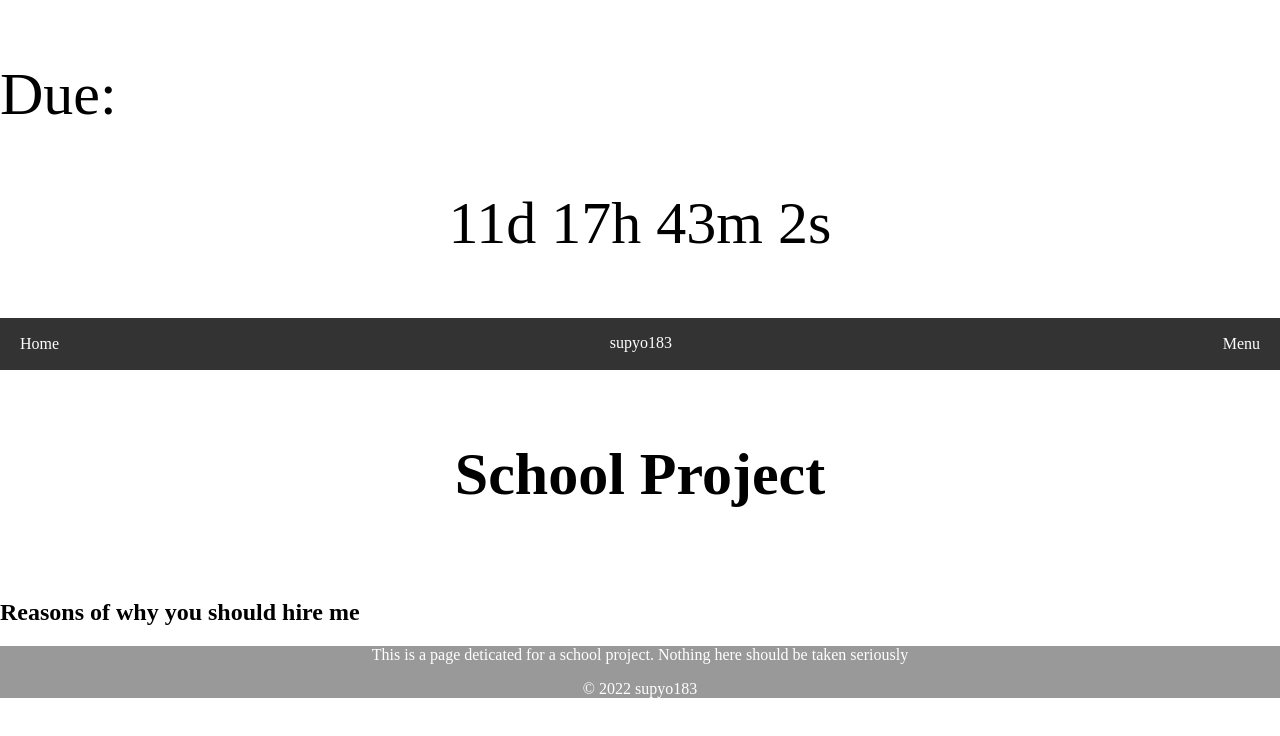
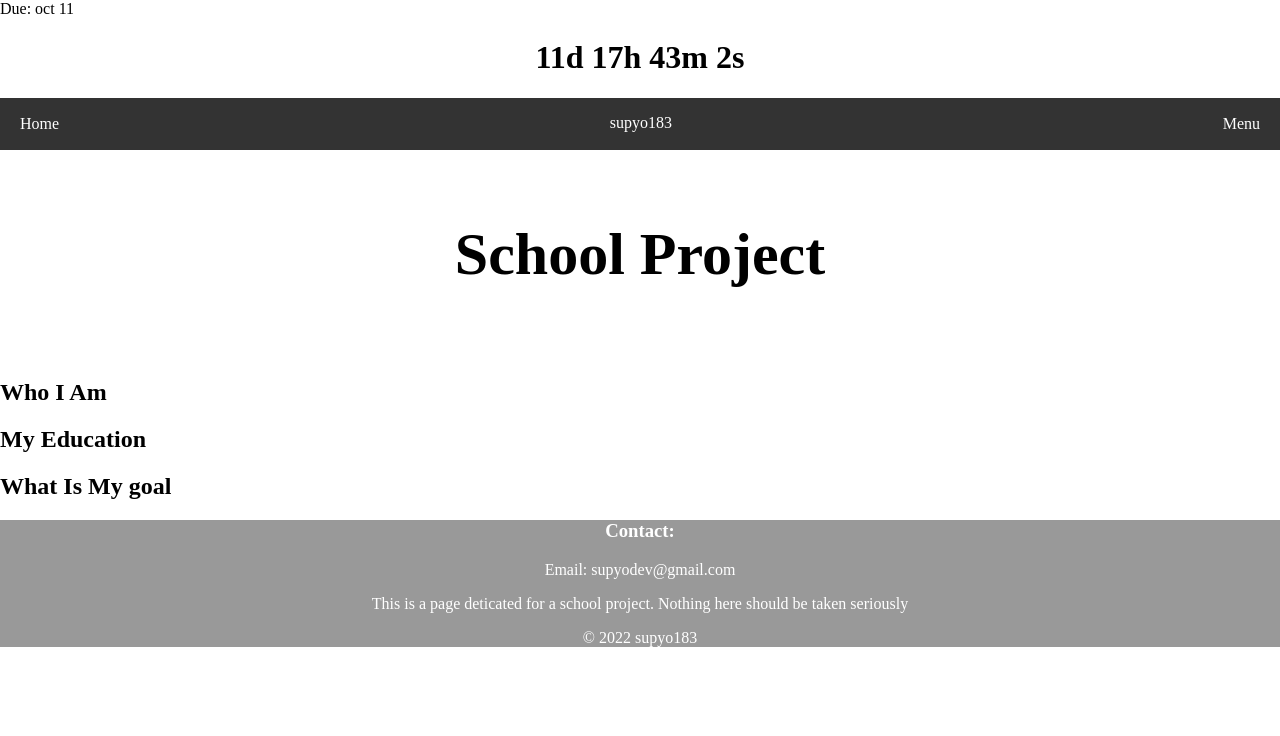
Before and after one commit to supyo183/Home, a plain HTML site: page school-project.html in a window 1280 px wide. Drawn offline with Linux system fonts and the light colour scheme.

Commit message:
updated files
there were some minor changes

```diff
--- a/school-project.html
+++ b/school-project.html
@@ -12,20 +12,31 @@
   </head>
   <body onload="typeWriter()"></body>
   <body>
-    <p style="text-align: cetner; font-size: 60px;">Due:</p>
-    <p style="text-align: center; font-size:60px;" id="timer"></p>
+    Due: oct 11<h1 style="text-align: center;" id="timer"></h1>
     <nav id="navbar"><a href="index.html">Home</a><span style="cursor:pointer;text-align: left;" onclick="openNav()">Menu</span><p>supyo183</p></nav>
     <header>
       <h1 id="header"></h1>
     </header>
     <div class="sect-1">
+      <h2>Who I Am</h2>
     </div>
     <div class="sect-2">
-      <h2>Reasons of why you should hire me</h2>
+      <h2>My Education</h2>
     </div>
     <div class="sect-3">
+      <h2>What Is My goal</h2>
+    </div>
+    <div class="sect-4">
+    </div>
+    <div class="sect-5">
+    </div>
+    <div class="sect-6">
+    </div>
+    <div class="sect-7">
     </div>
     <footer>
+      <h3 style="text-align: center;">Contact:</h3>
+      <p>Email: supyodev@gmail.com</p>
       <p style="position: relative;">This is a page deticated for a school project. Nothing here should be taken seriously</p>
       <p style="text-align: center;">&copy; 2022 supyo183</p>
     </footer>
@@ -56,7 +67,3 @@
   <a href=""></a>
   <a href=""></a>
 </div>
-
-
-
-<!--DUE OCT 11-->
```
Also changed, not shown: index.html (+2 -0 lines), script.js (line endings or trailing spaces), style.css (line endings or trailing spaces).
